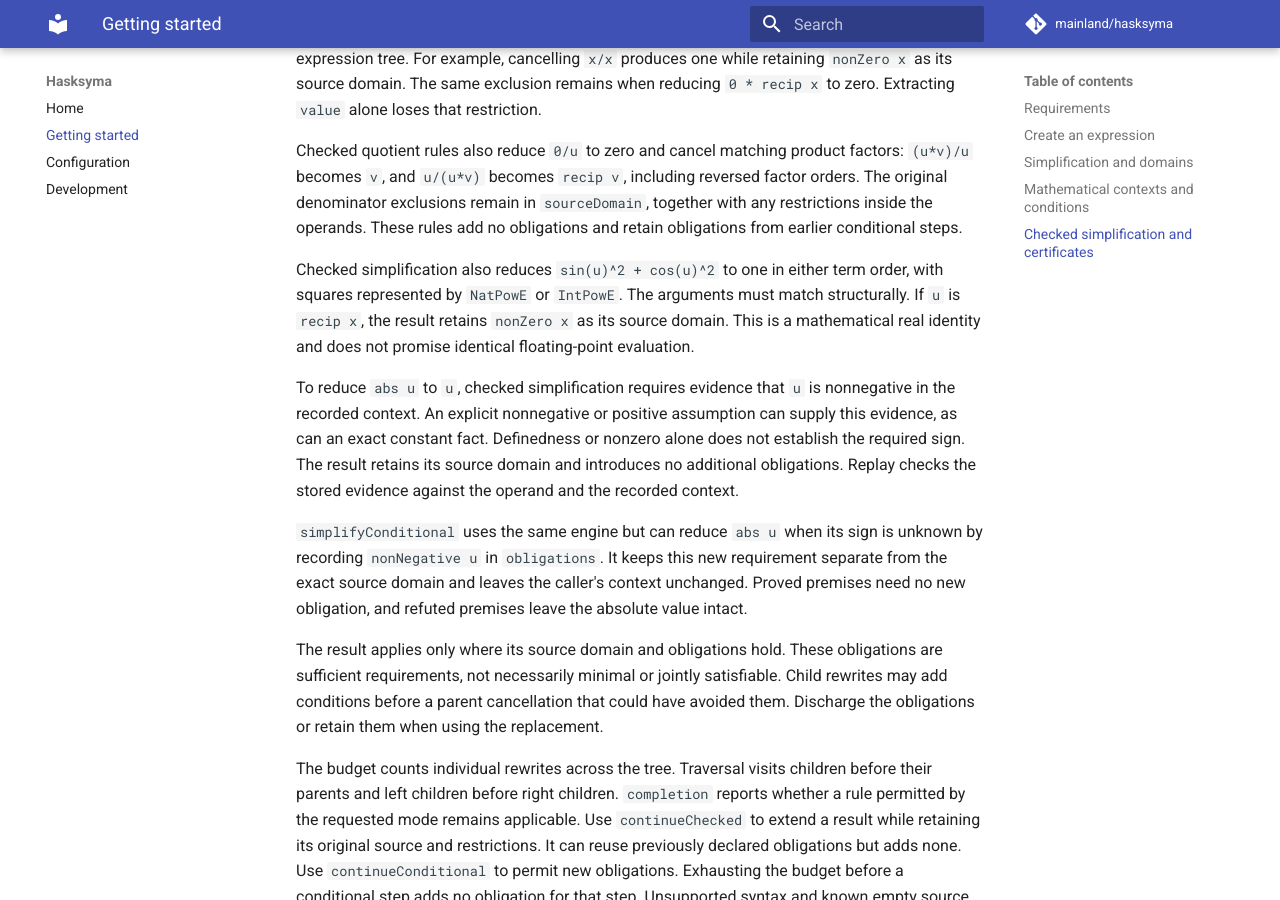
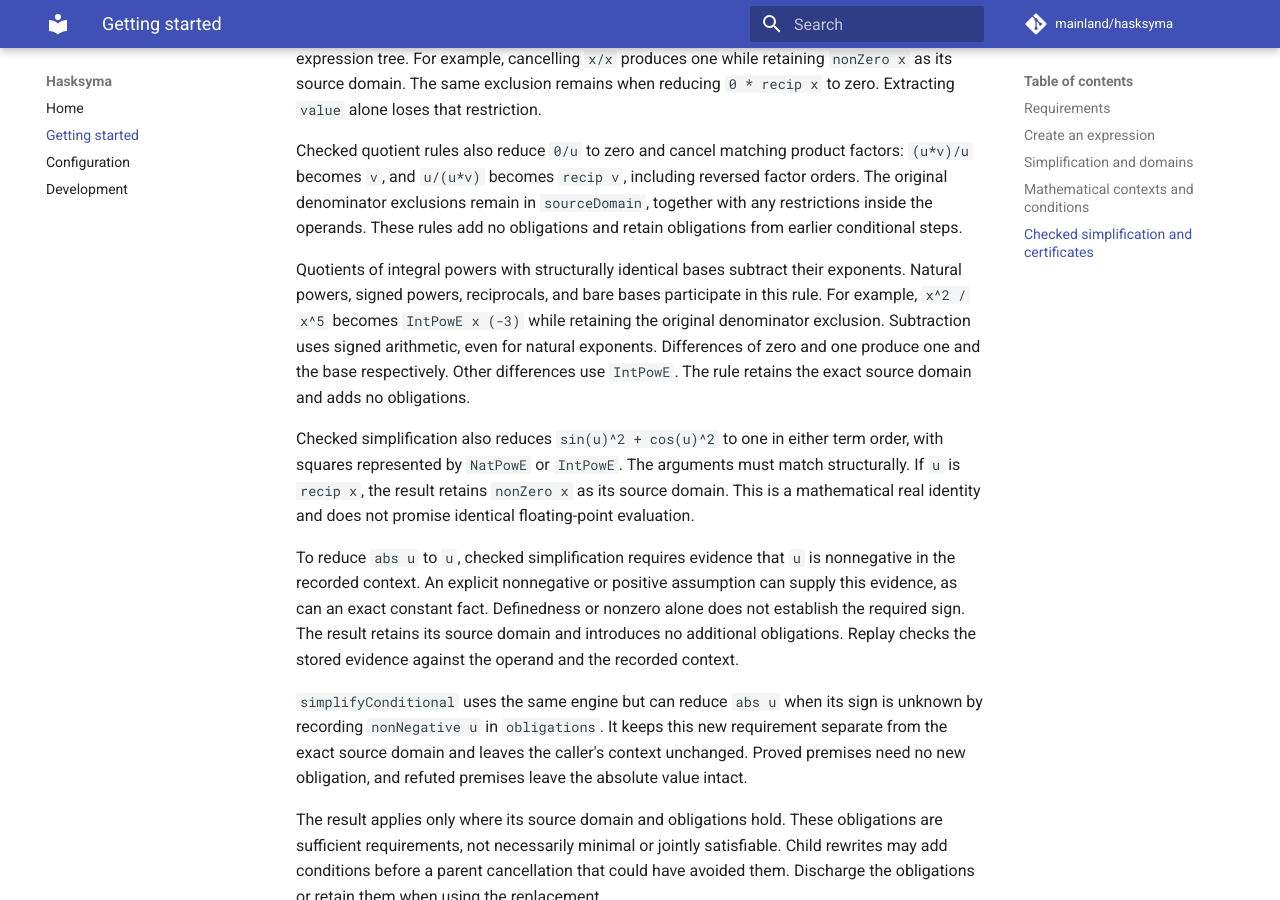
Before and after one commit to mainland/hasksyma, an MkDocs documentation site: the page built from docs/getting-started.md, in a window 1280 px wide and 900 px high, scrolled down 3388 px. Built offline with MkDocs 1.6.1 and Material for MkDocs 9.7.7, drawn with Linux system fonts in a browser that asks for light colours; comment, search, counter and statistics services are not loaded.

Commit message:
Add checked integral-power quotient laws.
Subtract exponents using signed arithmetic while retaining source domains. Add
certificate replay and tests for mixed power encodings.

```diff
--- a/docs/getting-started.md
+++ b/docs/getting-started.md
@@ -161,6 +161,14 @@ reversed factor orders. The original denominator exclusions remain in
 `sourceDomain`, together with any restrictions inside the operands. These rules
 add no obligations and retain obligations from earlier conditional steps.
 
+Quotients of integral powers with structurally identical bases subtract their
+exponents. Natural powers, signed powers, reciprocals, and bare bases participate
+in this rule. For example, `x^2 / x^5` becomes `IntPowE x (-3)` while retaining
+the original denominator exclusion. Subtraction uses signed arithmetic, even
+for natural exponents. Differences of zero and one produce one and the base
+respectively. Other differences use `IntPowE`. The rule retains the exact source
+domain and adds no obligations.
+
 Checked simplification also reduces `sin(u)^2 + cos(u)^2` to one in either
 term order, with squares represented by `NatPowE` or `IntPowE`. The arguments
 must match structurally. If `u` is `recip x`, the result retains `nonZero x`
```
Also changed, not shown: 2 other files.
